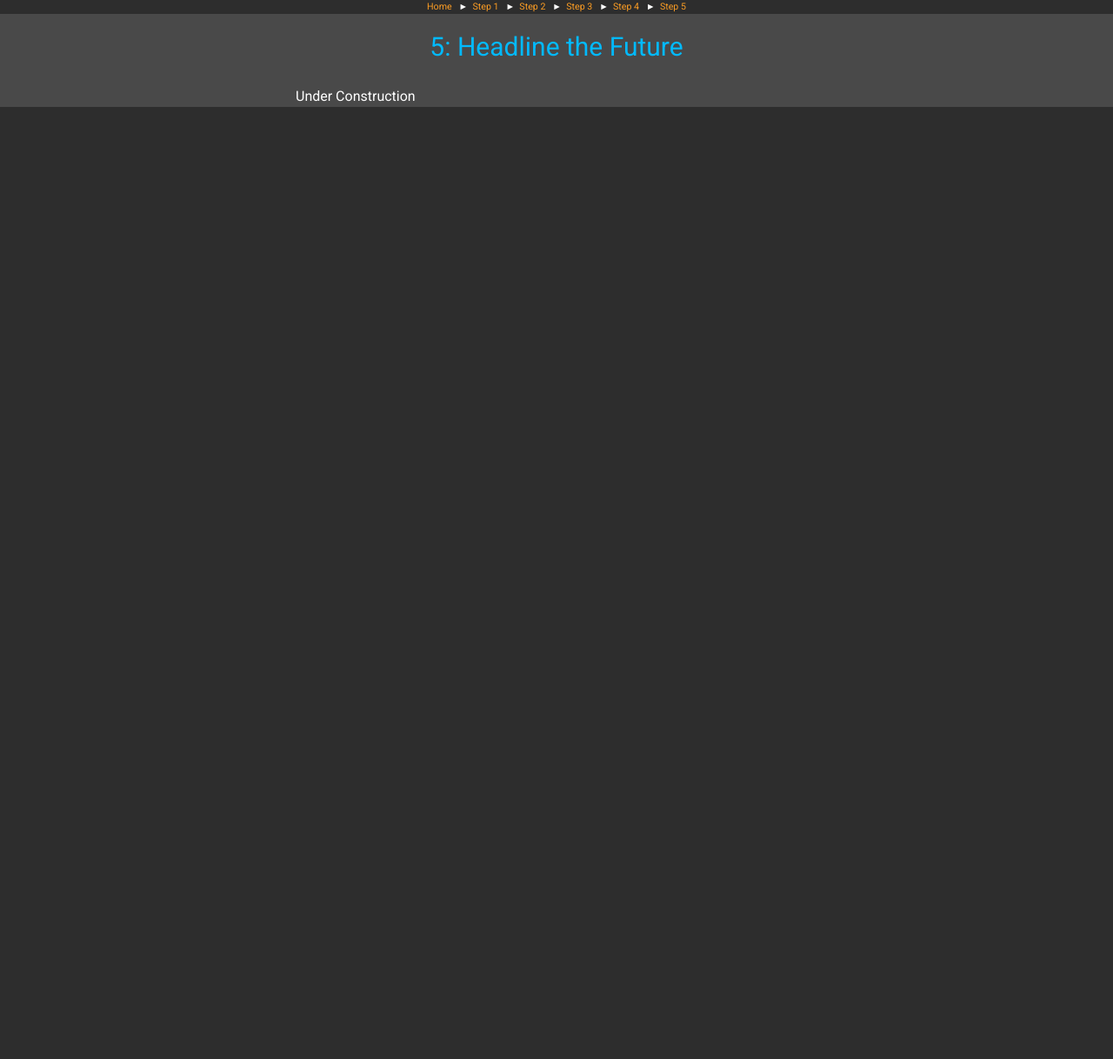
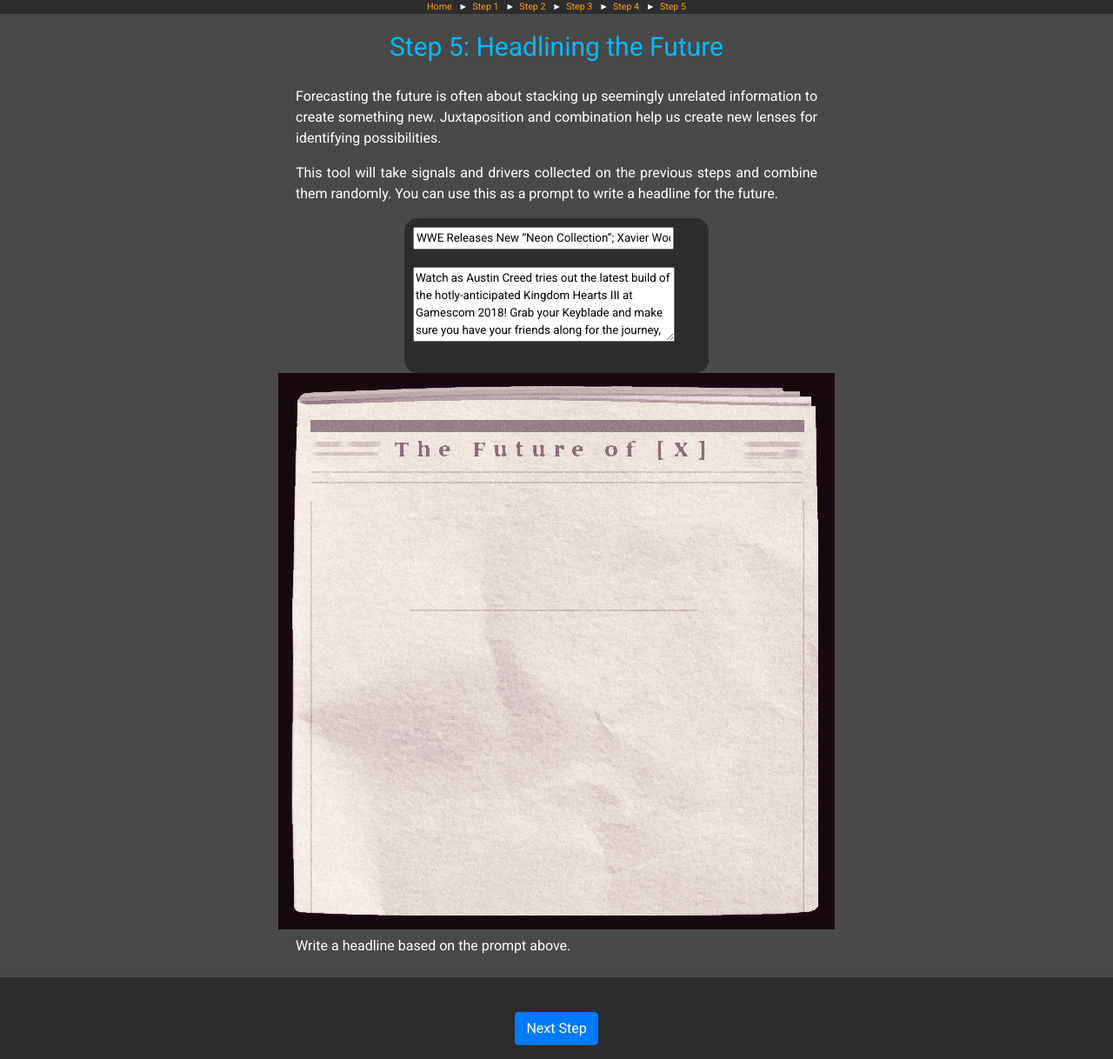
Before and after one commit to BradOFarrell/future-of-x, a React (Create React App) app: page /five in a window 1280 px wide. Shown: the whole page at 87% size. Before the commit the page ends 800 px from the top, so only its background shows below. Built offline with nearby package versions, Linux system fonts and the light colour scheme.

Commit message:
Stubbed page 5

```diff
--- a/src/StepFive.jsx
+++ b/src/StepFive.jsx
@@ -1,24 +1,98 @@
 import * as React from 'react';
 import './App.css';
+import { Route, Redirect } from 'react-router'
 
-class StepFive extends React.Component {
+class StepThree extends React.Component {
+  constructor(props) {
+    super(props);
+    this.state = {
+      articleTitle: false,
+      articleBody: false,
+    }
+  }
+  reroll = () =>{
+    this.setState({goBack: true});
+  }
+  randomPrompt = () => {
+    return (<div>hi</div>)
+  }
+  componentDidMount(){
+      let newTitle = this.props.get("articleTitle");
+      let newBody = this.props.get("articleBody");
+
+      newTitle = "WWE Releases New “Neon Collection”; Xavier Woods Previews Kingdom Hearts III (VIDEO)";
+      newBody = "Watch as Austin Creed tries out the latest build of the hotly-anticipated Kingdom Hearts III at Gamescom 2018! Grab your Keyblade and make sure you have your friends along for the journey, it's almost time to return to the wild worlds of the Disney universe!";
+
+      this.setState({articleTitle: newTitle,
+                     articleBody: newBody});
+
+      document.getElementById("articleTitle").value = newTitle;
+      document.getElementById("articleBody").value = newBody;
+
+      const canvas = document.getElementById('canvas');
+      const context = canvas.getContext('2d');
+      var imageObj = new Image();
+
+        imageObj.onload = function() {
+          context.drawImage(imageObj, 0, 0);
+        };
+        imageObj.src = require("/Users/rosemary/Documents/future-of-x/src/newspaper.png");
+      }
+  newsPaper(){
+
+  }
   render() {
     {
+      if(this.state.nextPage){
+        return (<Redirect to="/four"/>)
+      } else if(this.state.goBack) {
+        return (<Redirect to="/one"/>)
+      } else {
         return (
 <div className="App">
   <div className="jumbotron jumbotron-fluid">
     <div className="container">
       <br/>
-            <h2>5: Headline the Future</h2>
+      <h2 id="title">Step 5: Headlining the Future</h2>
       <br/>
+
       <div className="maintext">
-              <p>Under Construction</p>
+        <p>Forecasting the future is often about stacking up seemingly unrelated information to create something new. Juxtaposition and combination help us create new lenses for identifying possibilities.</p>
+        <p>This tool will take signals and drivers collected on the previous steps and combine them randomly. You can use this as a prompt to write a headline for the future.</p>
+      </div>
+
+      <div className="reminderbox">
+      <form onSubmit={this.handleSubmit}>
+      <input type="text" size="40" placeholder="Headline (e.g. 'Astronauts Land On Mars')" className="inputText" id="articleTitle"/><br/><br/>
+      <textarea rows="4" cols="40" id="articleBody">Text here</textarea><br/><br/>
+      </form>
+      </div>
+
+      <canvas id="canvas" width="640" height="640" style={{backgroundColor: "ffffff"}}/>
+
+      <br/>
+      <div className="responsebox">
+
+      </div>
+
+      <div className="maintext">
+        <p>
+          Write a headline based on the prompt above.
+          <br/><br/>
+        </p>
       </div>
     </div>
   </div>
-      </div>);
+
+  <div className="responsebox">
+    <span className="warnerror" id="warn"></span><br/>
+    <p className="btn btn-primary"  onClick={this.validateNext}>Next Step</p><br/>
+  </div>
+</div>
+        );
+      }
     }
   }
 }
 
-export default StepFive;
+export default StepThree;
```
Also changed, not shown: src/newspaper.png (added). Lines whose indentation alone changed are shown as unchanged.
